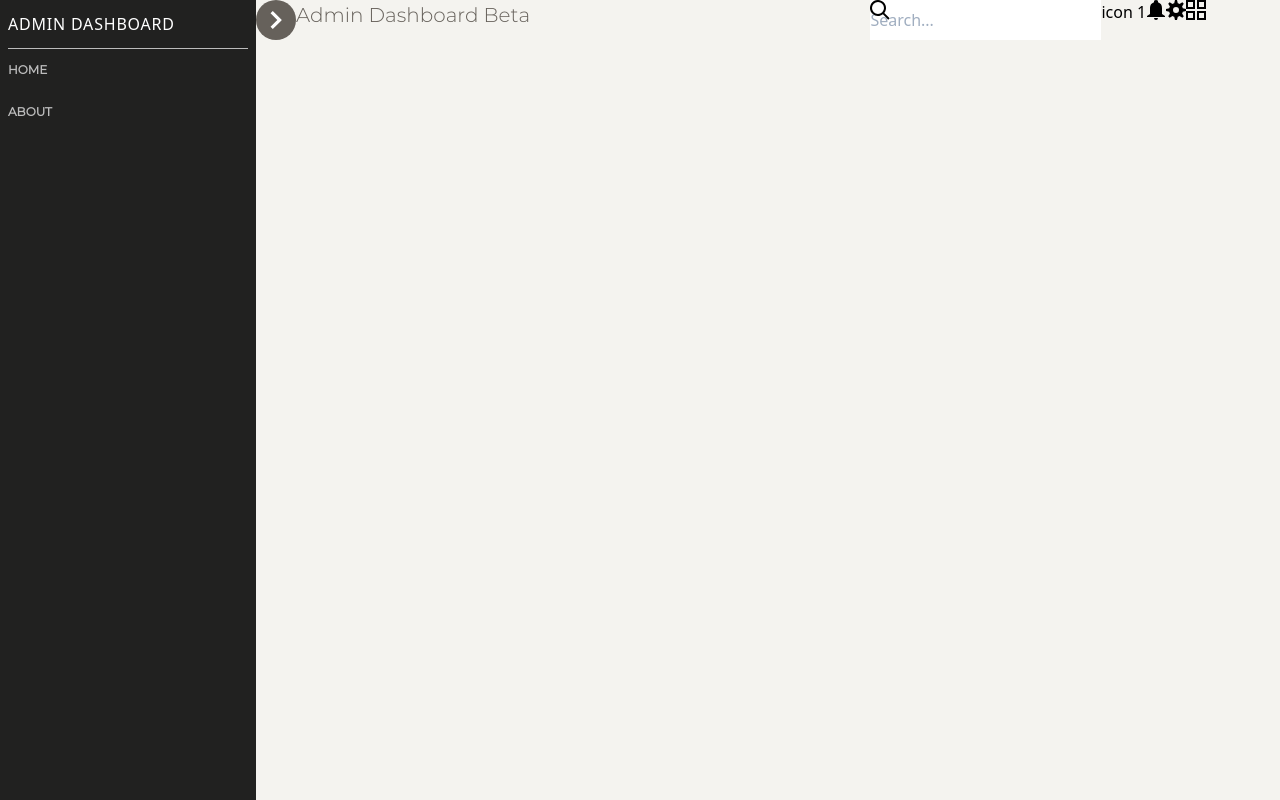
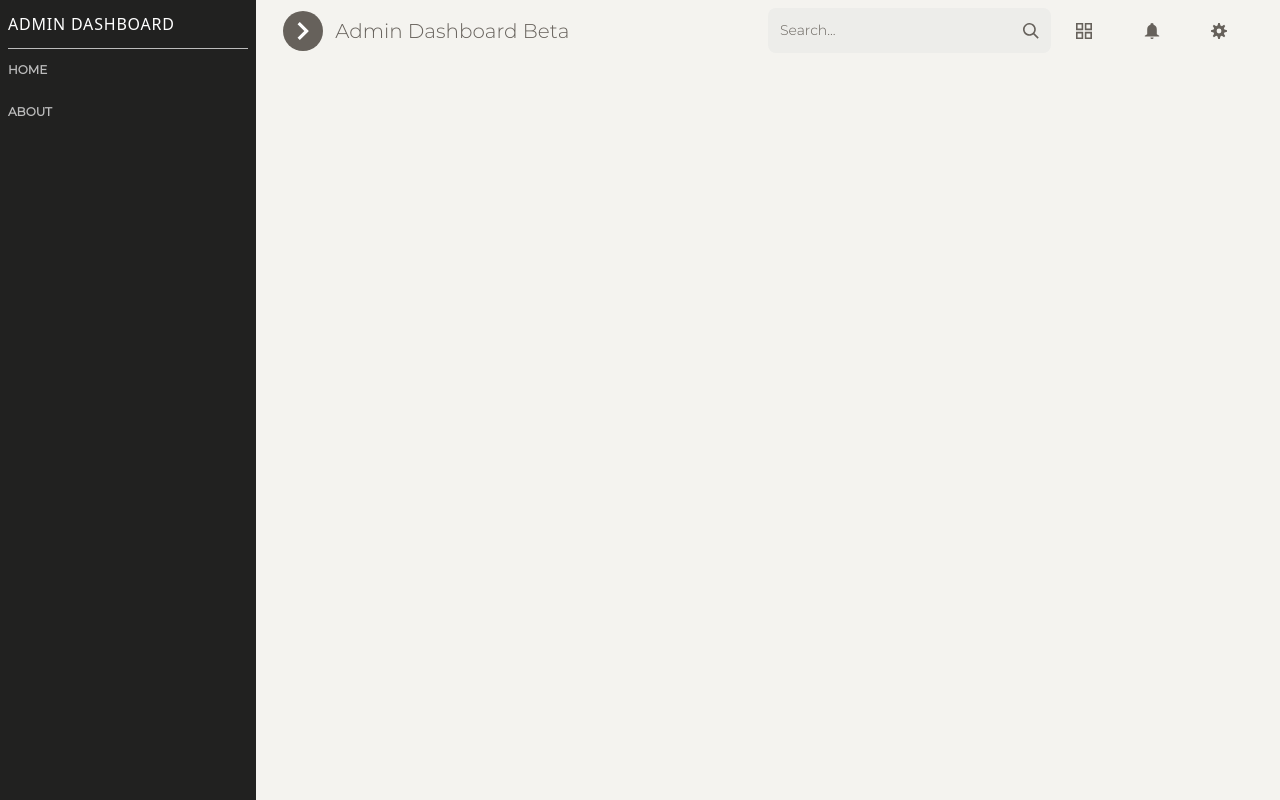
Before and after one commit to josedlca/admindashboard, a Vue app: page / in a window 1280 px wide. Built offline with nearby package versions, Linux system fonts and the light colour scheme.

Commit message:
header home done

```diff
--- a/src/assets/css/tailwind.css
+++ b/src/assets/css/tailwind.css
@@ -33,3 +33,7 @@
 .mont-semibold{
 	font-family: 'MontserratSemibold';
 }
+
+.search-placeholder-color::placeholder{
+	color: #66615b;
+}
--- a/src/views/Home.vue
+++ b/src/views/Home.vue
@@ -1,8 +1,8 @@
 <template>
   <div class="w-full flex flex-col ml-64">
-	  <div class="w-full flex flex-row justify-between">
-			<div class="w-2/5 flex flex-row">
-				<div class=" w-10 h-10 bg-brown-primary flex justify-center items-center rounded-full hover:bg-brown-secondary cursor-pointer">
+	  <div class="w-full flex flex-row justify-between py-2 px-7 items-center">
+			<div class=" w-3/6 flex flex-row items-center">
+				<div class=" w-10 mr-3 h-10 bg-brown-primary flex justify-center items-center rounded-full hover:bg-brown-secondary cursor-pointer">
 					<svg class="w-8 fill-current text-white" xmlns="http://www.w3.org/2000/svg" viewBox="0 0 20 20">
 						<path d="M12.95 10.707l.707-.707L8 4.343 6.586 5.757 10.828 10l-4.242 4.243L8 15.657l4.95-4.95z"/>
 					</svg>
@@ -12,43 +12,45 @@
 				</div>
 				<a href="#" class=" mont-light text-brown-primary text-xl">Admin Dashboard Beta</a>
 			</div>
-			<div class=" w-2/5 flex flex-row">
-				<div class="flex flex-row relative">
-					<input type="text" aria-label="Search" placeholder="Search...">
-					<div class="absolute">
-						<svg class="w-5" xmlns="http://www.w3.org/2000/svg" viewBox="0 0 20 20">
+			<div class=" w-3/6 flex flex-row">
+				<div class=" w-7/12">
+					<div class="w-full flex flex-row relative">
+						<input class=" w-full p-3 text-brown-secondary search-placeholder-color text-sm rounded-lg outline-none bg-cream-secondary mont-light" type="text" aria-label="Search" placeholder="Search...">
+						<div class="absolute h-full flex items-center right-0 pr-3">
+							<svg class="w-4 fill-current text-brown-primary" xmlns="http://www.w3.org/2000/svg" viewBox="0 0 20 20">
 								<path d="M12.9 14.32a8 8 0 1 1 1.41-1.41l5.35 5.33-1.42 1.42-5.33-5.34zM8 14A6 6 0 1 0 8 2a6 6 0 0 0 0 12z"/>
 							</svg>
 						</div>
 					</div>
-				<ul class="flex flex-row">
-					<li>icon 1</li>
-					<li>
-						<svg class=" w-5" xmlns="http://www.w3.org/2000/svg" viewBox="0 0 20 20">
+				</div>
+				<div class=" w-5/12 flex  items-center">
+					<ul class="w-full flex flex-row">
+						<li class="w-4/12 flex justify-center">
+							<svg class="w-4 fill-current text-brown-primary" xmlns="http://www.w3.org/2000/svg" viewBox="0 0 20 20">
+								<title>layout icon</title>
+								<path d="M0 0h9v9H0V0zm2 2v5h5V2H2zm-2 9h9v9H0v-9zm2 2v5h5v-5H2zm9-13h9v9h-9V0zm2 2v5h5V2h-5zm-2 9h9v9h-9v-9zm2 2v5h5v-5h-5z"/>
+							</svg>
+						</li>
+						<li class="w-4/12 flex justify-center">
+							<svg class="w-4 fill-current text-brown-primary" xmlns="http://www.w3.org/2000/svg" viewBox="0 0 20 20">
 								<title>Notifications icon</title>
 								<path d="M4 8a6 6 0 0 1 4.03-5.67 2 2 0 1 1 3.95 0A6 6 0 0 1 16 8v6l3 2v1H1v-1l3-2V8zm8 10a2 2 0 1 1-4 0h4z"/>
 							</svg>
 						</li>
-					<li>
-						<svg class="w-5" xmlns="http://www.w3.org/2000/svg" viewBox="0 0 20 20">
+						<li class="w-4/12 flex justify-center">
+							<svg class="w-4 fill-current text-brown-primary" xmlns="http://www.w3.org/2000/svg" viewBox="0 0 20 20">
 								<title>Configuracion icon</title>
 								<path d="M3.94 6.5L2.22 3.64l1.42-1.42L6.5 3.94c.52-.3 1.1-.54 1.7-.7L9 0h2l.8 3.24c.6.16 1.18.4 1.7.7l2.86-1.72 1.42 1.42-1.72 2.86c.3.52.54 1.1.7 1.7L20 9v2l-3.24.8c-.16.6-.4 1.18-.7 1.7l1.72 2.86-1.42 1.42-2.86-1.72c-.52.3-1.1.54-1.7.7L11 20H9l-.8-3.24c-.6-.16-1.18-.4-1.7-.7l-2.86 1.72-1.42-1.42 1.72-2.86c-.3-.52-.54-1.1-.7-1.7L0 11V9l3.24-.8c.16-.6.4-1.18.7-1.7zM10 13a3 3 0 1 0 0-6 3 3 0 0 0 0 6z"/>
-						</svg>
-					</li>
-					<li>
-						<svg class="w-5" xmlns="http://www.w3.org/2000/svg" viewBox="0 0 20 20">
-							<title>layout icon</title>
-							<path d="M0 0h9v9H0V0zm2 2v5h5V2H2zm-2 9h9v9H0v-9zm2 2v5h5v-5H2zm9-13h9v9h-9V0zm2 2v5h5V2h-5zm-2 9h9v9h-9v-9zm2 2v5h5v-5h-5z"/>
 							</svg>
 						</li>
 					</ul>
 				</div>
 			</div>
 	  </div>
+  </div>
 </template>
 
 <script>
-// @ is an alias to /src
 
 export default {
   name: 'home',
--- a/tailwind.config.js
+++ b/tailwind.config.js
@@ -5,8 +5,12 @@ module.exports = {
 			'gray-primary':'#BCBCBC',
 			'dark-primary':'#212120',
 			'cream-primary':'#F4F3EF',
+			'cream-secondary':'#EDEDEA',
 			'brown-primary':'#66615b',
 			'brown-secondary':'#403d39'
+		},
+		spacing:{
+			'7':'1.7rem'
 		}
 	}
   },
```
Lines whose indentation alone changed are shown as unchanged.
